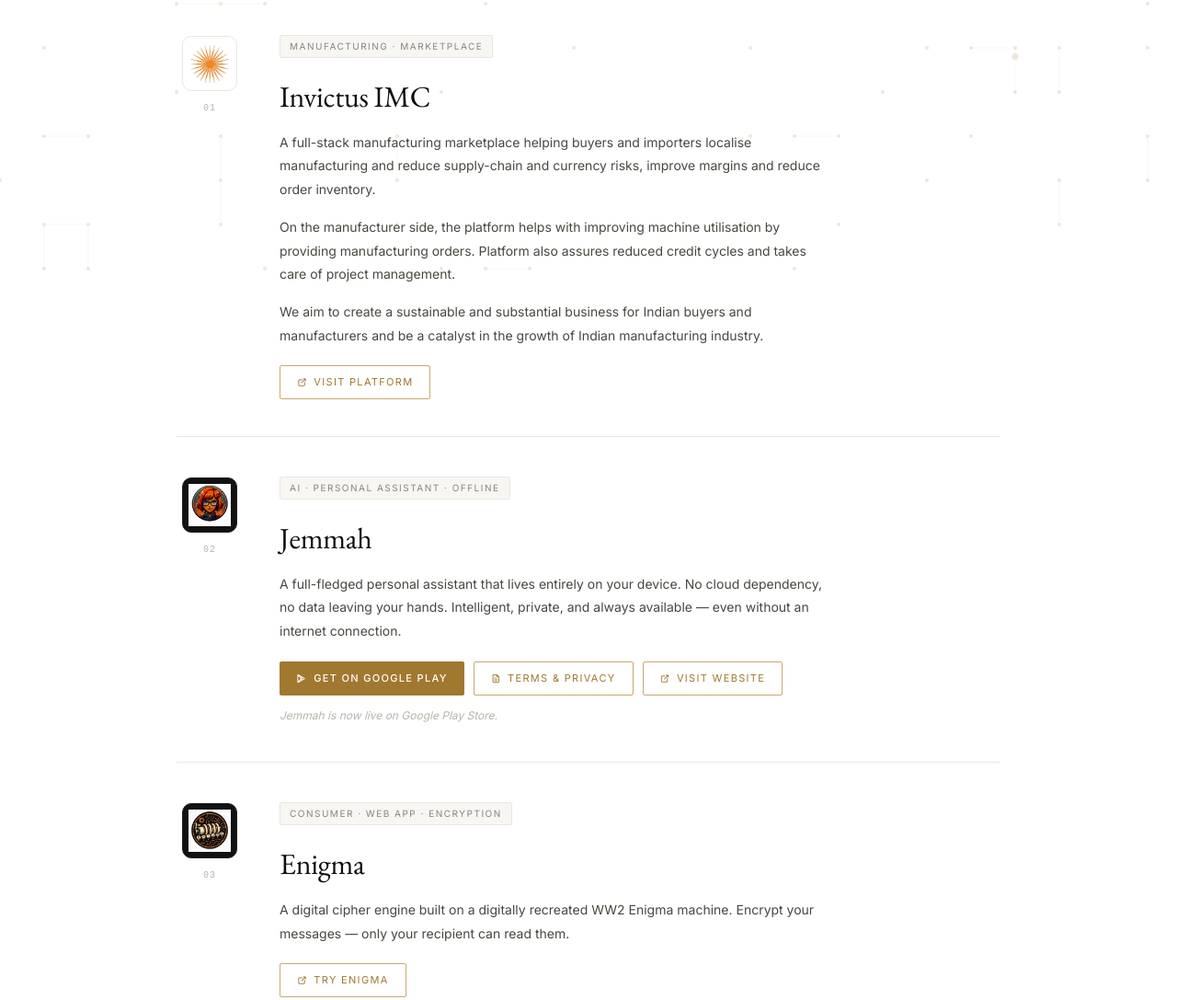
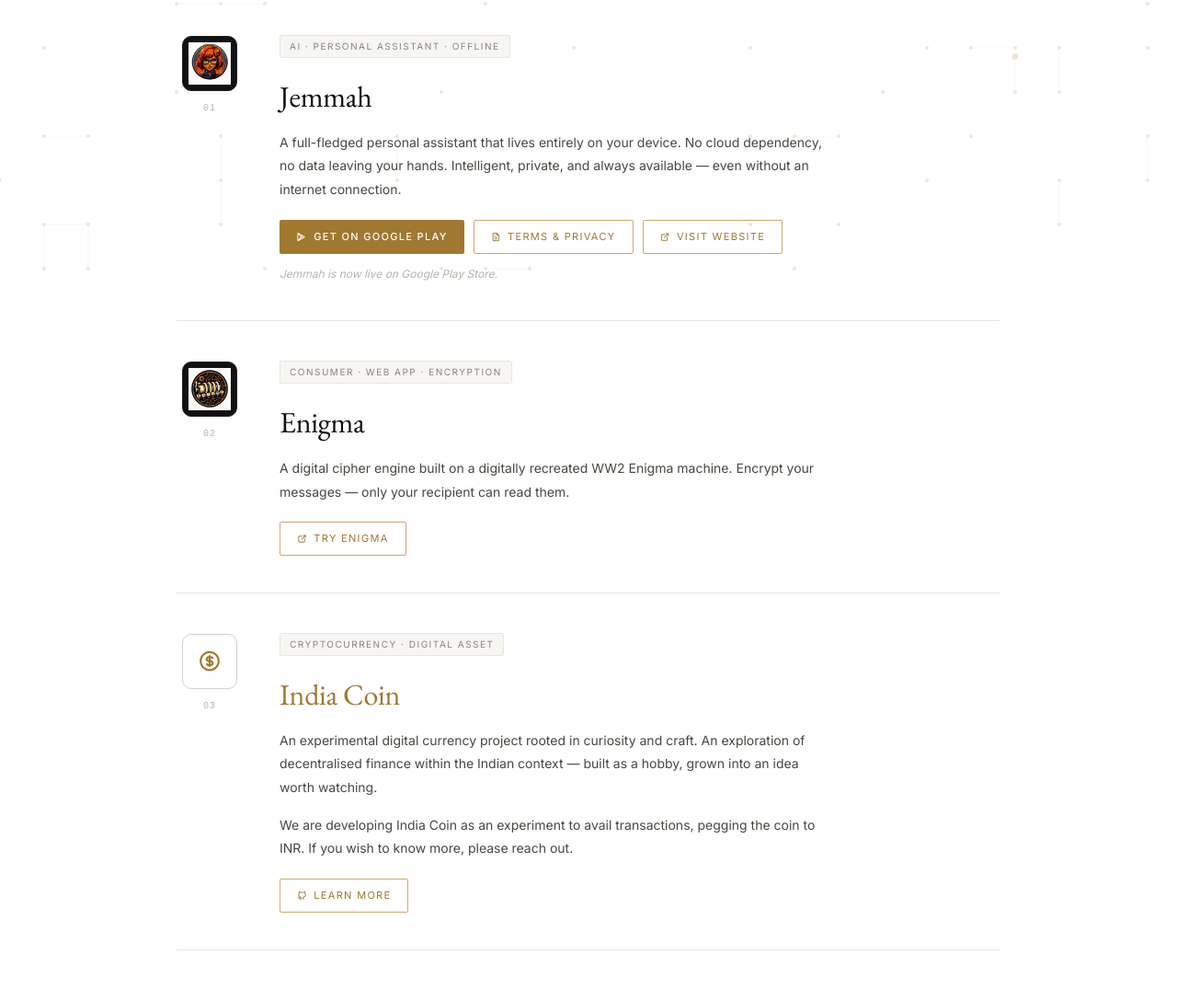
Before and after one commit to chikya1/skylabs-india, a website: page index.html in a window 1280 px wide. Shown: the part 476-1563 px from the top of the page at 92% size. Drawn offline with nearby package versions, Linux system fonts and the light colour scheme.

Commit message:
Remove Invictus IMC — Jemmah 01, Enigma 02, India Coin 03

```diff
--- a/index.html
+++ b/index.html
@@ -4,7 +4,7 @@
   <meta charset="UTF-8" />
   <meta name="viewport" content="width=device-width, initial-scale=1.0" />
   <title>SKYLabs India — Live Beyond Lights</title>
-  <meta name="description" content="SKYLabs India — Invictus IMC, Jemmah, Enigma, and India Coin." />
+  <meta name="description" content="SKYLabs India — Jemmah, Enigma, and India Coin." />
   <link rel="icon" type="image/png" href="images/skylabs-logo.png" />
   <link rel="preconnect" href="https://fonts.googleapis.com" />
   <link rel="stylesheet" href="https://fonts.googleapis.com/css2?family=EB+Garamond:ital,wght@0,400;0,500;1,400&family=Inter:wght@300;400;500&display=swap" />
@@ -100,27 +100,8 @@
 
   <article class="venture">
     <div class="venture-logo-wrap">
-      <div class="venture-logo"><img src="images/invictus.png" alt="Invictus IMC" /></div>
+      <div class="venture-logo dark"><img src="images/jemmah.png" alt="Jemmah" /></div>
       <div class="venture-num">01</div>
-    </div>
-    <div class="venture-body">
-      <div class="venture-tag">Manufacturing · Marketplace</div>
-      <h2>Invictus IMC</h2>
-      <div class="venture-desc">
-        <p>A full-stack manufacturing marketplace helping buyers and importers localise manufacturing and reduce supply-chain and currency risks, improve margins and reduce order inventory.</p>
-        <p>On the manufacturer side, the platform helps with improving machine utilisation by providing manufacturing orders. Platform also assures reduced credit cycles and takes care of project management.</p>
-        <p>We aim to create a sustainable and substantial business for Indian buyers and manufacturers and be a catalyst in the growth of Indian manufacturing industry.</p>
-      </div>
-      <div class="venture-actions">
-        <a class="btn-outline" href="https://www.invictusimc.com/" target="_blank" rel="noopener"><i class="ti ti-external-link" aria-hidden="true"></i> Visit platform</a>
-      </div>
-    </div>
-  </article>
-
-  <article class="venture">
-    <div class="venture-logo-wrap">
-      <div class="venture-logo dark"><img src="images/jemmah.png" alt="Jemmah" /></div>
-      <div class="venture-num">02</div>
     </div>
     <div class="venture-body">
       <div class="venture-tag">AI · Personal Assistant · Offline</div>
@@ -140,7 +121,7 @@
   <article class="venture">
     <div class="venture-logo-wrap">
       <div class="venture-logo dark"><img src="images/enigma-logo.png" alt="Enigma" /></div>
-      <div class="venture-num">03</div>
+      <div class="venture-num">02</div>
     </div>
     <div class="venture-body">
       <div class="venture-tag">Consumer · Web App · Encryption</div>
@@ -159,7 +140,7 @@
       <div class="venture-logo" style="font-size:26px; color:var(--gold); border-color:var(--border-mid);">
         <i class="ti ti-coin" aria-hidden="true"></i>
       </div>
-      <div class="venture-num">04</div>
+      <div class="venture-num">03</div>
     </div>
     <div class="venture-body">
       <div class="venture-tag">Cryptocurrency · Digital Asset</div>
@@ -190,7 +171,6 @@
           <label class="form-label" for="venture">I am interested in</label>
           <select class="form-input" id="venture" name="venture" required>
             <option value="" disabled selected>Select a venture</option>
-            <option value="Invictus IMC">Invictus IMC</option>
             <option value="Jemmah">Jemmah</option>
             <option value="Enigma">Enigma</option>
             <option value="India Coin">India Coin</option>
@@ -209,7 +189,7 @@
   </section>
 
   <footer>
-    <p>© 2025 SKYLabs India. All rights reserved.</p>
+    <p>© 2026 SKYLabs India. All rights reserved.</p>
     <p>skylabsindia.com</p>
   </footer>
 </div>
```
